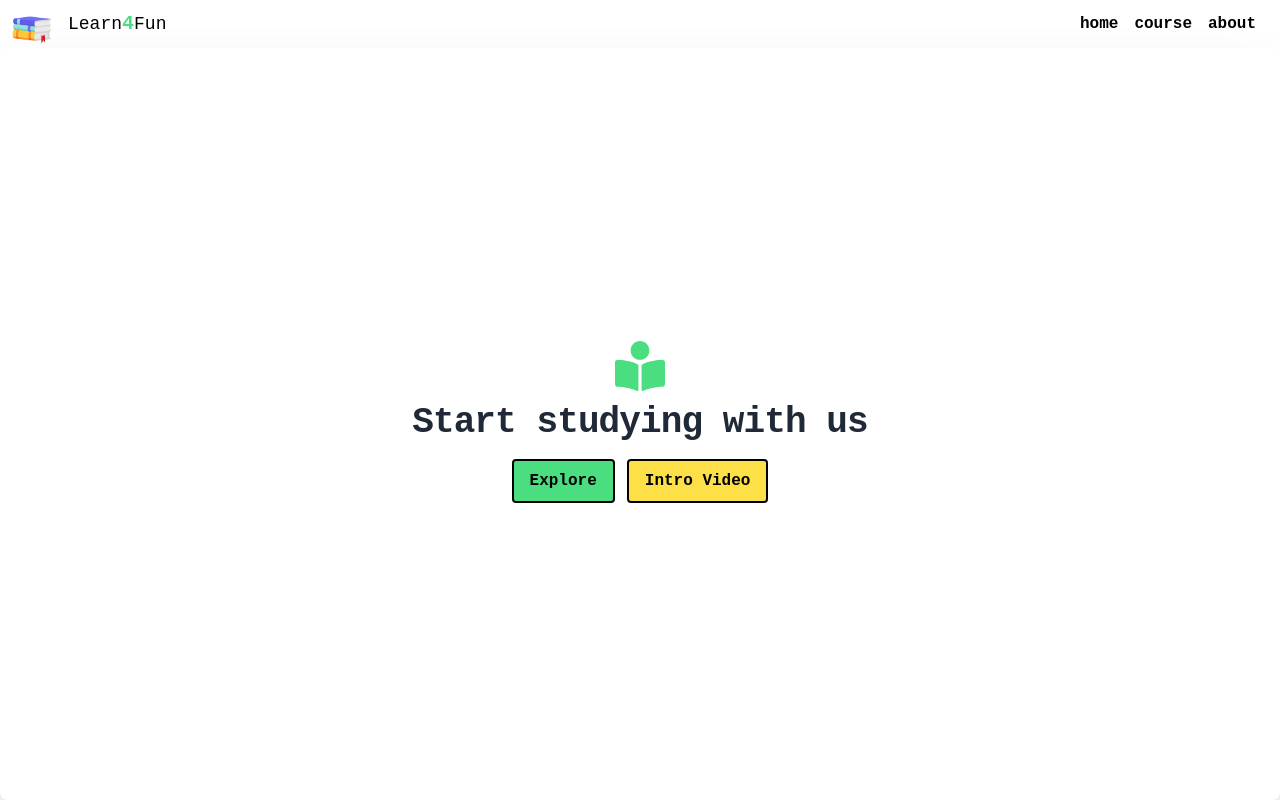
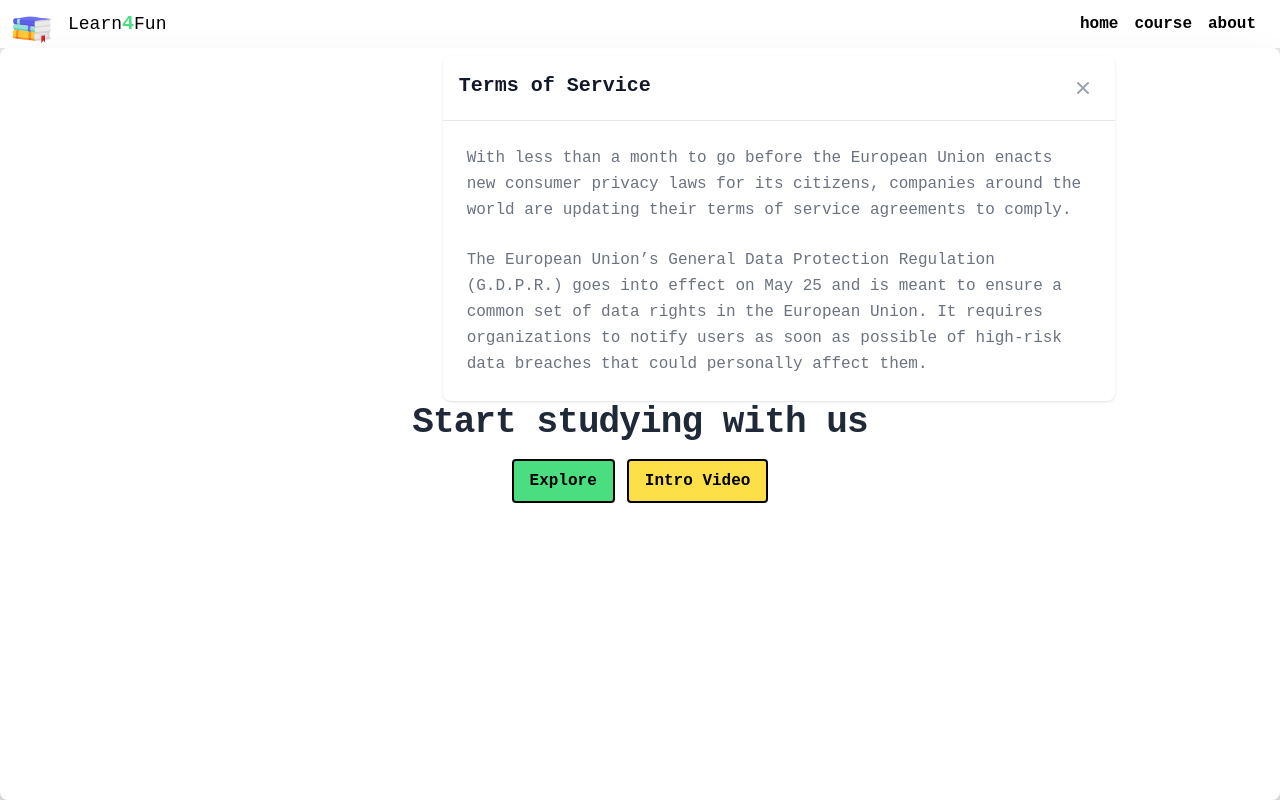
Before and after one commit to nikl1425/WebLearn, a Next.js app: page / in a window 1280 px wide. Both pictures are taken after a click on the button "Intro Video". Built offline with nearby package versions, Linux system fonts and the light colour scheme.

Commit message:
Modal kind of works

```diff
--- a/src/pages/index.tsx
+++ b/src/pages/index.tsx
@@ -4,26 +4,65 @@ import JumboTron from '../common/components/jumbotron'
 const inter = Inter({ subsets: ['latin'] })
 import { FaBookReader } from "react-icons/fa";
 import Button from '../common/components/button';
+import { Dispatch, FC, useState } from 'react';
 
 
+const IntroVodModal: FC<{ show: boolean, onClose: Dispatch<boolean> }> = ({ show, onClose }) => {
+  const closeModal = () => { return onClose(false) };
+  return (
+    <>
+      {show &&
+        <div id="defaultModal" aria-hidden="true" className="fixed z-50 w-full p-4 overflow-x-hidden overflow-y-auto h-[calc(100%-1rem)] inset-x-1/3 inset-y-10">
+          <div className="relative w-full h-full max-w-2xl md:h-auto">
+            <div className="relative bg-white rounded-lg shadow dark:bg-gray-700">
+              <div className="flex items-start justify-between p-4 border-b rounded-t dark:border-gray-600">
+                <h3 className="text-xl font-semibold text-gray-900 dark:text-white">
+                  Terms of Service
+                </h3>
+                <button onClick={closeModal} type="button" className="text-gray-400 bg-transparent hover:bg-gray-200 hover:text-gray-900 rounded-lg text-sm p-1.5 ml-auto inline-flex items-center dark:hover:bg-gray-600 dark:hover:text-white" data-modal-hide="defaultModal">
+                  <svg aria-hidden="true" className="w-5 h-5" fill="currentColor" viewBox="0 0 20 20" xmlns="http://www.w3.org/2000/svg"><path fill-rule="evenodd" d="M4.293 4.293a1 1 0 011.414 0L10 8.586l4.293-4.293a1 1 0 111.414 1.414L11.414 10l4.293 4.293a1 1 0 01-1.414 1.414L10 11.414l-4.293 4.293a1 1 0 01-1.414-1.414L8.586 10 4.293 5.707a1 1 0 010-1.414z" clip-rule="evenodd"></path></svg>
+                  <span className="sr-only">Close modal</span>
+                </button>
+              </div>
+              <div className="p-6 space-y-6">
+                <p className="text-base leading-relaxed text-gray-500 dark:text-gray-400">
+                  With less than a month to go before the European Union enacts new consumer privacy laws for its citizens, companies around the world are updating their terms of service agreements to comply.
+                </p>
+                <p className="text-base leading-relaxed text-gray-500 dark:text-gray-400">
+                  The European Union’s General Data Protection Regulation (G.D.P.R.) goes into effect on May 25 and is meant to ensure a common set of data rights in the European Union. It requires organizations to notify users as soon as possible of high-risk data breaches that could personally affect them.
+                </p>
+              </div>
+            </div>
+          </div>
+        </div>
+      }
+    </>
+  )
+}
+
 export default function Home() {
-
+  const [introState, setIntroState] = useState(false);
 
 
   return (
     <>
       <div className=' h-full'>
+        <div className={introState ? 'backdrop' : 'h-full'}>
           <JumboTron
             title='Start studying with us'
-        style={{centerRelativeTo: 'screen'}}
+            style={{ centerRelativeTo: 'screen' }}
             buttons={
               [
-            <Button onclick={() => console.log('hi')} style={{bgColor: 'success', hoverColor: 'success'}} buttonText='Explore' />,
-            <Button onclick={() => console.log('hi')} style={{bgColor: 'alert', hoverColor: 'alert'}} buttonText='Intro Video' />
+                <Button onclick={() => console.log('hi')} style={{ bgColor: 'success', hoverColor: 'success' }} buttonText='Explore' />,
+                <Button onclick={() => setIntroState(true)} style={{ bgColor: 'alert', hoverColor: 'alert' }} buttonText='Intro Video' />
               ]
             }
-        bannerIcon={<FaBookReader size={50} className=" text-green-400"/>}
+            bannerIcon={<FaBookReader size={50} className=" text-green-400" />}
           />
+        </div>
+
+
+        <IntroVodModal show={introState} onClose={setIntroState} />
       </div>
     </>
   )
--- a/src/styles/globals.css
+++ b/src/styles/globals.css
@@ -50,3 +50,8 @@ body {
       opacity: 0;
     }
   }
+
+  .backdrop {
+    background-color: rgba(0, 0, 0, 0.1);
+    height: 100%;
+  }
```
Lines whose indentation alone changed are shown as unchanged.
